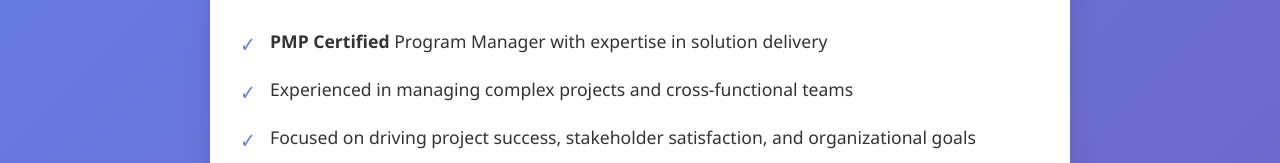
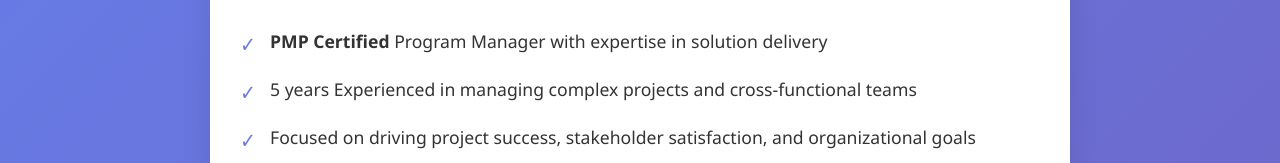
Before and after one commit to mitalijadhav-maker/portfolio, a plain HTML site: page index.html in a window 1280 px wide. Shown: the part 360-523 px from the top of the page. Drawn offline with Linux system fonts and the light colour scheme.

Commit message:
Update experience description in About Me section

```diff
--- a/index.html
+++ b/index.html
@@ -280,7 +280,7 @@
             <h2>🚀 About Me</h2>
             <ul class="about-list">
                 <li><strong>PMP Certified</strong> Program Manager with expertise in solution delivery</li>
-                <li>Experienced in managing complex projects and cross-functional teams</li>
+                <li>5 years Experienced in managing complex projects and cross-functional teams</li>
                 <li>Focused on driving project success, stakeholder satisfaction, and organizational goals</li>
                 <li>Skilled in Agile, Waterfall, and Hybrid methodologies</li>
                 <li>Passionate about process optimization and team collaboration</li>
```
